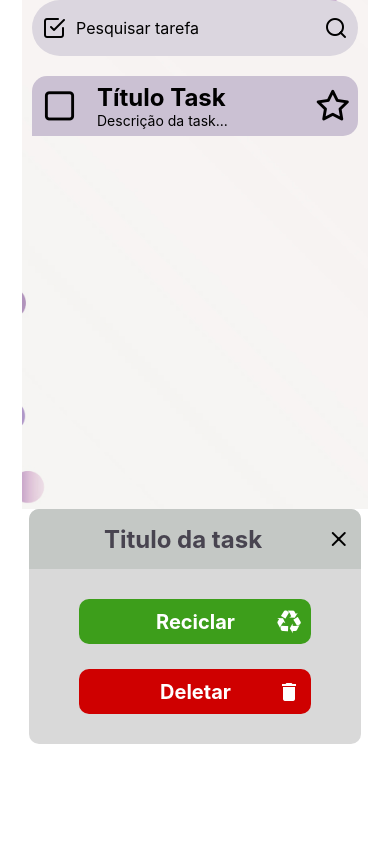
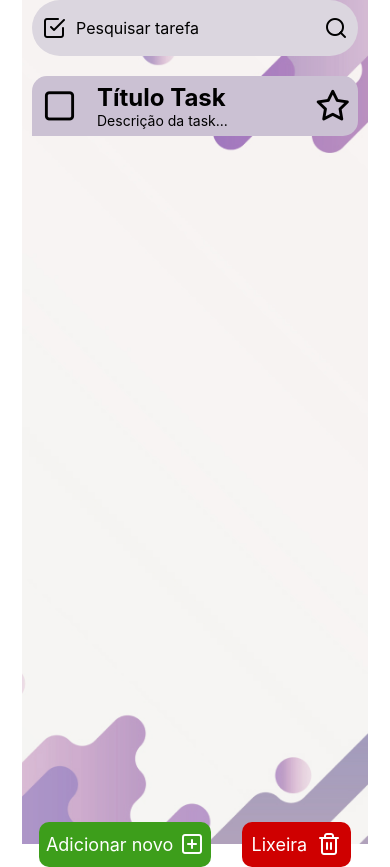
Before and after one commit to JoabeAndrade/To-Do, a React Native app: screen /Home in a window 390 px wide. Before the commit the page ends 844 px from the top, so only its background shows below. Built offline with nearby package versions, Linux system fonts and the light colour scheme.

Commit message:
Novas alterações

```diff
--- a/App.tsx
+++ b/App.tsx
@@ -1,7 +1,7 @@
 import { StatusBar } from "expo-status-bar";
 import { StyleSheet, Text, View } from "react-native";
 import { Home } from "./src/screens/Home";
-import {AddTask} from "./src/components/modal/addTask"
+import { AddTask } from "./src/components/modal/addTask";
 import { DeleteAllTasks } from "./src/components/modal/deleteAllTasks";
 import DeleteTask from "./src/components/modal/deleteTask";
 
@@ -11,8 +11,8 @@ export default function App() {
       <Home></Home>
       {/* <AddTask></AddTask> */}
       {/* <DeleteAllTasks></DeleteAllTasks> */}
-      <DeleteTask></DeleteTask>
-      <StatusBar style="auto"/>
+      {/* <DeleteTask></DeleteTask> */}
+      <StatusBar style="auto" />
     </View>
   );
 }
--- a/package.json
+++ b/package.json
@@ -9,17 +9,17 @@
     "web": "expo start --web"
   },
   "dependencies": {
-    "expo": "~51.0.28",
+    "expo": "~51.0.35",
     "expo-status-bar": "~1.12.1",
     "react": "^18.3.1",
-    "react-dom": "^18.3.1",
+    "react-dom": "^18.2.0",
     "react-native": "0.74.5",
     "styled-components": "^6.1.13"
   },
   "devDependencies": {
     "@babel/core": "^7.20.0",
     "@types/react": "~18.2.45",
-    "typescript": "^5.1.3"
+    "typescript": "~5.3.3"
   },
   "private": true
 }
--- /dev/null
+++ b/src/components/FooterButton/index.tsx
@@ -0,0 +1,72 @@
+import Feather from "@expo/vector-icons/Feather";
+import { useState, useRef } from "react";
+import {
+  AddConclude,
+  AddConcludeTitle,
+  BinOff,
+  BinOffTitle,
+  Buttons,
+  ContainerFooter,
+} from "./styles";
+import { Modal, View, Animated, Easing } from "react-native";
+import { AddTask } from "../modal/addTask";
+
+export function FooterButton() {
+  const [modalVisible, setModalVisible] = useState(false);
+  const animation = useRef(new Animated.Value(0)).current;
+
+  const oppenModal = () => {
+    setModalVisible(true);
+    Animated.timing(animation, {
+      toValue: 1,
+      duration: 300,
+      easing: Easing.out(Easing.ease),
+      useNativeDriver: true,
+    }).start();
+  };
+  const closeModal = () => {
+    setModalVisible(false);
+    Animated.timing(animation, {
+      toValue: 0,
+      duration: 300,
+      easing: Easing.in(Easing.ease),
+      useNativeDriver: true,
+    }).start(() => setModalVisible(false));
+  };
+
+  const modalTranslateY = animation.interpolate({
+    inputRange: [0, 1],
+    outputRange: [100, 0],
+  });
+
+  return (
+    <ContainerFooter>
+      <Buttons>
+        <AddConclude onPress={oppenModal}>
+          <AddConcludeTitle>Adicionar novo</AddConcludeTitle>
+          <Feather name="plus-square" size={24} color="white" />
+        </AddConclude>
+        <BinOff>
+          <BinOffTitle>Lixeira</BinOffTitle>
+          <Feather name="trash-2" size={24} color="white" />
+        </BinOff>
+      </Buttons>
+      <Modal
+        animationType="slide"
+        transparent={true}
+        visible={modalVisible}
+        onRequestClose={closeModal}
+      >
+        <View
+          style={{
+            flex: 1,
+            justifyContent: "center",
+            alignItems: "center",
+          }}
+        >
+          <AddTask closeModal={closeModal} />
+        </View>
+      </Modal>
+    </ContainerFooter>
+  );
+}
--- /dev/null
+++ b/src/components/FooterButton/styles.ts
@@ -0,0 +1,46 @@
+import styled from "styled-components/native";
+
+export const ContainerFooter = styled.View`
+  flex: 1;
+  justify-content: center;
+  align-items: center;
+  width: 90%;
+  height: 70px;
+`;
+
+export const Buttons = styled.View`
+  width: 100%;
+  flex-direction: row;
+  align-items: center;
+  justify-content: space-between;
+`;
+
+export const AddConclude = styled.TouchableOpacity`
+  flex-direction: row;
+  justify-content: space-evenly;
+  align-items: center;
+  width: 55%;
+  height: 45px;
+  background-color: #3d9e1b;
+  border-radius: 10px;
+`;
+
+export const AddConcludeTitle = styled.Text`
+  font-size: 18px;
+  color: #fff;
+`;
+
+export const BinOff = styled.TouchableOpacity`
+  flex-direction: row;
+  justify-content: space-evenly;
+  align-items: center;
+  width: 35%;
+  height: 45px;
+  background-color: #cf0000;
+  border-radius: 10px;
+`;
+
+export const BinOffTitle = styled.Text`
+  font-size: 18px;
+  color: #fff;
+`;
--- a/src/components/modal/addTask/index.tsx
+++ b/src/components/modal/addTask/index.tsx
@@ -1,21 +1,33 @@
-import {TextInput, Text, TouchableOpacity } from "react-native";
-import {TitleCardAdd,
+import { TextInput, Text, TouchableOpacity } from "react-native";
+import {
+  TitleCardAdd,
   TopCardAdd,
   Containertask,
   DetailsCardAdd,
   Texts,
   InputAdd,
   ButtonAdd,
-        TextButton
+  TextButton,
 } from "../addTask/styles";
-import { Feather } from '@expo/vector-icons';
+import { Feather } from "@expo/vector-icons";
 
-export function AddTask(){
-  return(
+interface AddTaskProps {
+  closeModal: () => void;
+}
+
+export function AddTask({ closeModal }: AddTaskProps) {
+  return (
     <Containertask>
       <TopCardAdd>
-        <Texts style={{textAlign: 'center', flex: 1}}>Adicionar Novo</Texts>
-        <TouchableOpacity><Feather style={{marginLeft: 'auto'}} name="x" size={24} color="black"></Feather></TouchableOpacity>
+        <Texts style={{ textAlign: "center", flex: 1 }}>Adicionar Novo</Texts>
+        <TouchableOpacity onPress={closeModal}>
+          <Feather
+            style={{ marginLeft: "auto" }}
+            name="x"
+            size={24}
+            color="black"
+          ></Feather>
+        </TouchableOpacity>
       </TopCardAdd>
       <TitleCardAdd>
         <Texts>Titulo da Task</Texts>
@@ -23,7 +35,8 @@ export function AddTask(){
       </TitleCardAdd>
       <DetailsCardAdd>
         <Texts>Detalhes</Texts>
-        <InputAdd style={{height: 80, }}
+        <InputAdd
+          style={{ height: 80 }}
           placeholder="Digite uma descrição"
           multiline={true}
           numberOfLines={5}
--- a/src/screens/Home/index.tsx
+++ b/src/screens/Home/index.tsx
@@ -1,6 +1,7 @@
+import { FooterButton } from "../../components/FooterButton";
 import { Input } from "../../components/Input";
 import { Task } from "../../components/Task";
-import { Container, BackGorundImage, KeyBoard } from "./styles";
+import { Container, BackGorundImage, KeyBoard, Footer } from "./styles";
 import { Platform } from "react-native";
 
 export function Home() {
@@ -13,6 +14,9 @@ export function Home() {
           <Input />
           <Task />
         </Container>
+        <Footer>
+          <FooterButton />
+        </Footer>
       </BackGorundImage>
     </KeyBoard>
   );
--- a/src/screens/Home/styles.ts
+++ b/src/screens/Home/styles.ts
@@ -10,6 +10,15 @@ export const Container = styled.SafeAreaView`
   padding-top: ${Platform.OS === "android" ? 56 : 0}px;
 `;
 
+export const Footer = styled.View`
+  width: 100%;
+  position: absolute;
+  bottom: 0;
+  align-items: center;
+  justify-content: center;
+  background-color: #cbc1d3;
+`;
+
 export const BackGorundImage = styled(ImageBackground)`
   flex: 1;
   width: 100%;
```
Also changed, not shown: 1 other file (tests, documents, lock files or other folders). Lines whose indentation alone changed are shown as unchanged.
